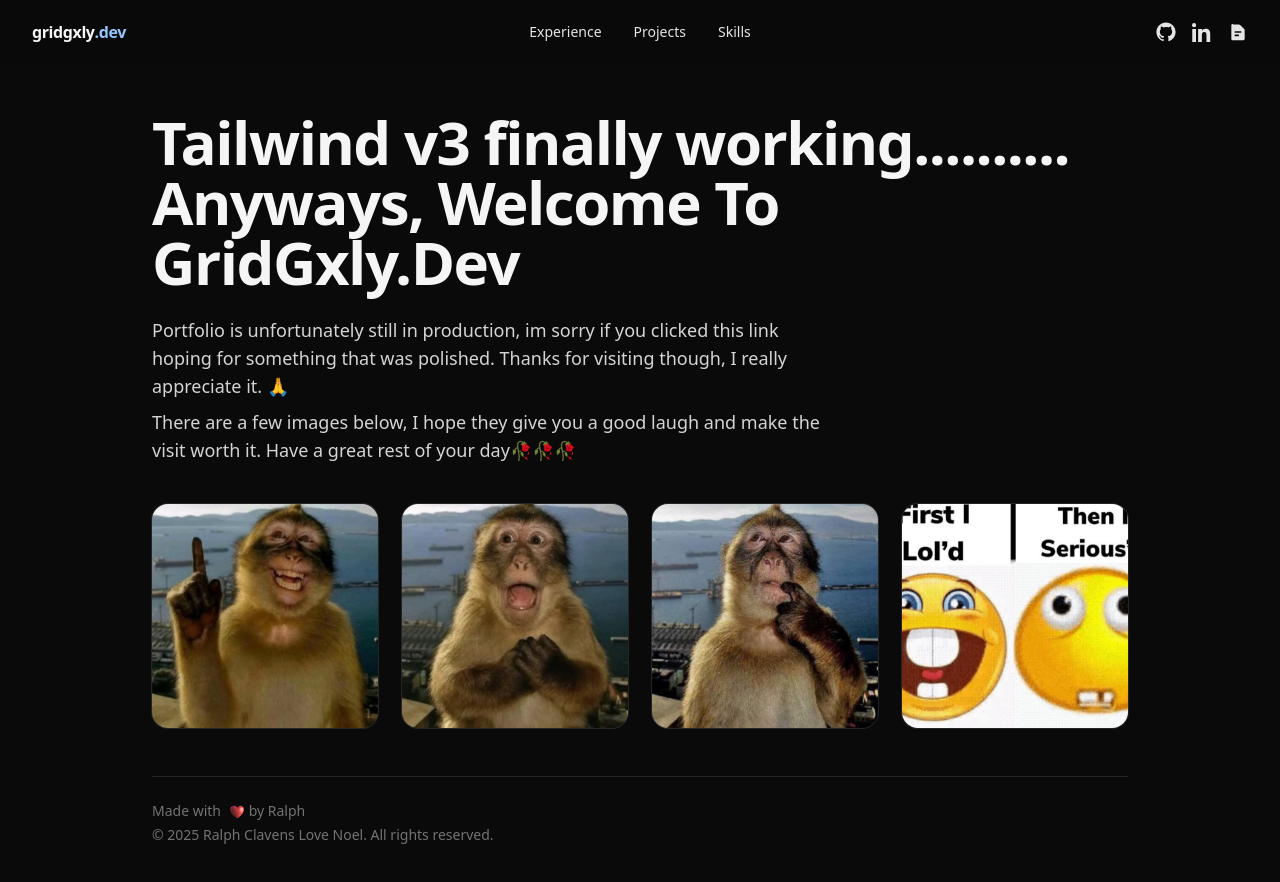
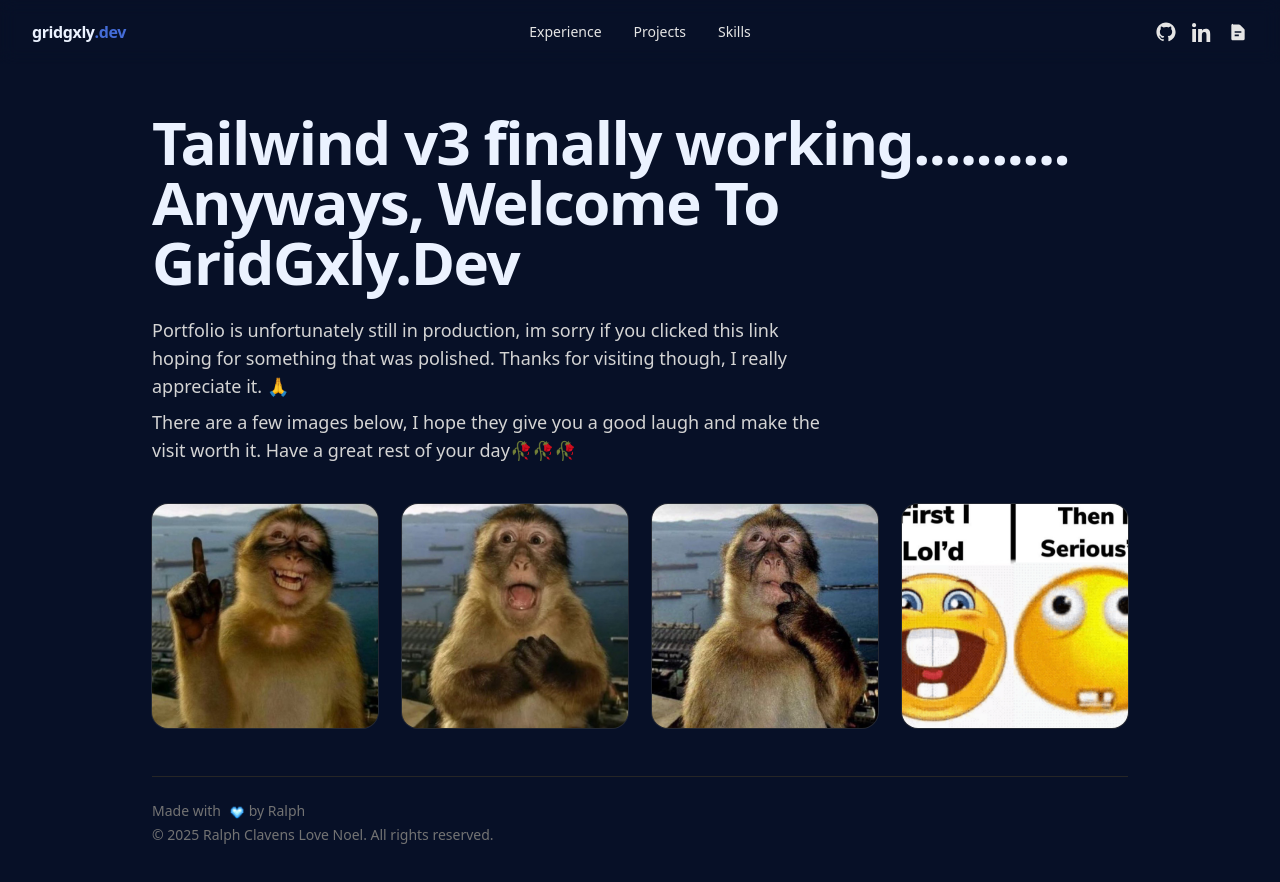
Before and after one commit to GridGxly/Portfolio, a React (Vite) app: page / in a window 1280 px wide. Shown: the top 882 px of the page. Built offline with nearby package versions, Linux system fonts and the light colour scheme.

Commit message:
footer heart emoji change + new css styling

```diff
--- a/src/App.jsx
+++ b/src/App.jsx
@@ -9,7 +9,7 @@
   export default function App() {
   return (
   <BrowserRouter>
-  <div id="top" className="min-h-screen bg-neutral-950 text-neutral-100">
+  <div id="top" className="min-h-screen bg-grid-bg text-grid-text">
   <Navbar />
 
   <main className="mx-auto w-full max-w-5xl px-6 pt-28 pb-16">
@@ -29,7 +29,7 @@
   className="inline h-4 w-4 align-text-bottom mx-1"
   />
 
-  by Ralph
+   by Ralph
 </p>
 
 
--- a/src/components/Navbar.jsx
+++ b/src/components/Navbar.jsx
@@ -59,12 +59,13 @@
     const [isOpen, setIsOpen] = useState(false);
 
     return (
-    <header className="fixed inset-x-0 top-0 z-50 bg-neutral-950/85 backdrop-blur">
+    <header className="fixed inset-x-0 top-0 z-50 bg-grid-bg/90 backdrop-blur">
     <nav className="relative flex h-16 items-center px-4 sm:px-8">
     <Link to="/" className="text-base font-semibold tracking-tight">
     <span className="font-bold lowercase">gridgxly</span>
-    <span className="text-blue-300">.dev</span>
+    <span className="text-grid-accent-soft">.dev</span>
     </Link>
+
 
 
     <div className="hidden sm:flex gap-8 text-sm font-medium text-neutral-200 absolute left-1/2 -translate-x-1/2">
--- a/tailwind.config.js
+++ b/tailwind.config.js
@@ -1,6 +1,19 @@
-/** @type {import('tailwindcss').Config} */
-export default {
-  content: ["./index.html", "./src/**/*.{js,jsx,ts,tsx}"],
-  theme: { extend: {} },
+    export default {
+    content: ["./index.html", "./src/**/*.{js,jsx,ts,tsx}"],
+    theme: {
+    extend: {
+    colors: {
+    grid: {
+    bg: "oklch(18% 0.05 265.638)",
+    "bg-soft": "oklch(24% 0.08 265.638)",
+    accent: "oklch(42.4% 0.199 265.638)",
+    "accent-soft": "oklch(56% 0.17 265.638)",
+    text: "oklch(96% 0.02 265.638)",
+    "text-muted": "oklch(80% 0.03 265.638)",
+    jarvis: "oklch(65% 0.16 155)",
+        },
+      },
+    },
+  },
   plugins: [],
 };
```
Also changed, not shown: public/HeartGif.gif.
